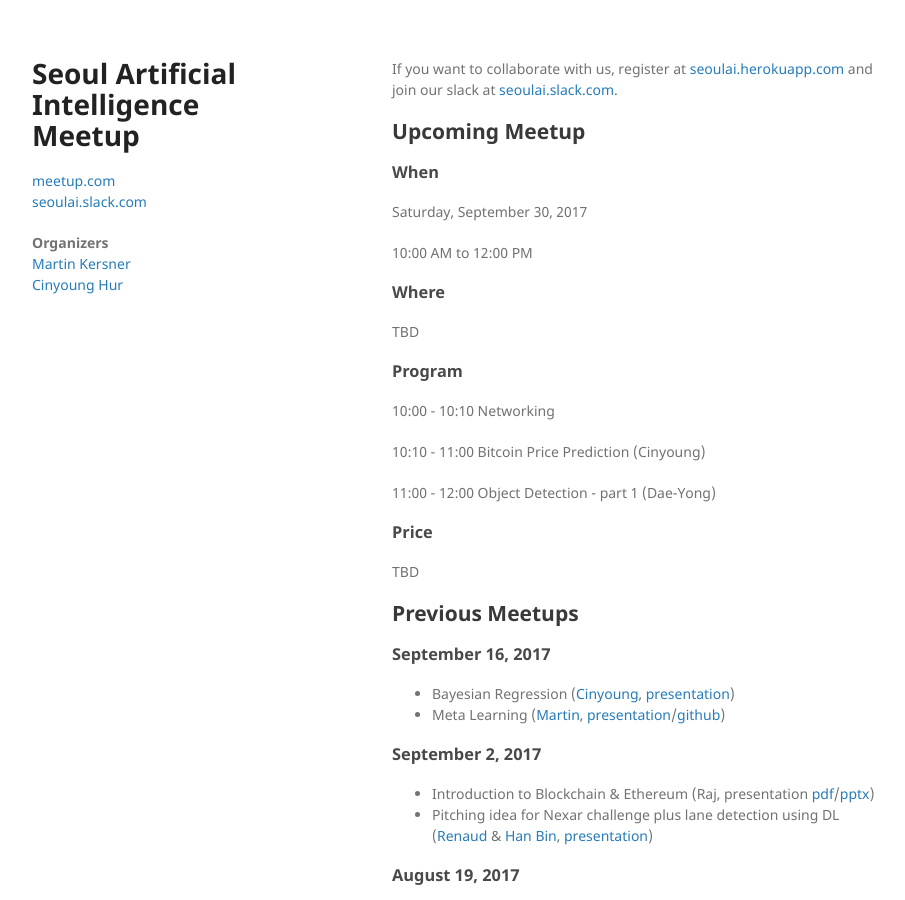
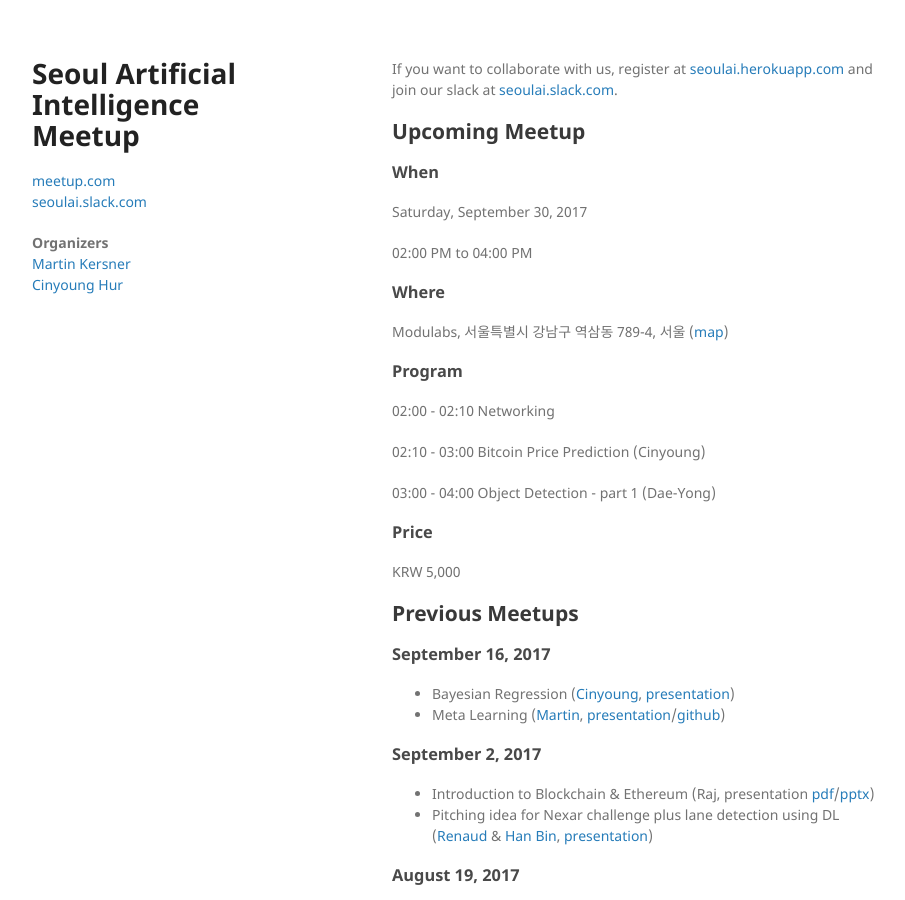
Before and after one commit to martinkersner/seoul-artificial-intelligence-meetup, a Jekyll site: the page built from docs/index.md, in a window 1280 px wide and 900 px high. Shown: the whole window, without its empty margins (178-1083 px from the left). Built offline with Jekyll 4.4.1, drawn with Linux system fonts in a browser that asks for light colours; the repository's description, which GitHub fills in, is left out.

Commit message:
announced meetup for September 30, 2017

```diff
--- a/docs/index.md
+++ b/docs/index.md
@@ -8,10 +8,11 @@
 ### When
 Saturday, September 30, 2017
 
-10:00 AM to 12:00 PM
+02:00 PM to 04:00 PM
+<!-- 10:00 AM to 12:00 PM -->
 
 ### Where
-TBD
+<!-- TBD -->
 <!--
 Songpa Makerspace, 2nd floor
 -->
@@ -22,21 +23,19 @@
 [http://songpamakers.com/](http://songpamakers.com/)
 -->
 
-<!--
-서울특별시 강남구 역삼동 789-4, 서울 ( [map](https://www.google.com/maps/search/%EC%84%9C%EC%9A%B8%ED%8A%B9%EB%B3%84%EC%8B%9C+%EA%B0%95%EB%82%A8%EA%B5%AC+%EC%97%AD%EC%82%BC%EB%8F%99+789-4,+%EC%84%9C%EC%9A%B8/@37.4972562,127.0363414,16z/data=!3m1!4b1))
--->
+Modulabs, 서울특별시 강남구 역삼동 789-4, 서울 ([map](https://www.google.com/maps/search/%EC%84%9C%EC%9A%B8%ED%8A%B9%EB%B3%84%EC%8B%9C+%EA%B0%95%EB%82%A8%EA%B5%AC+%EC%97%AD%EC%82%BC%EB%8F%99+789-4,+%EC%84%9C%EC%9A%B8/@37.4972562,127.0363414,16z/data=!3m1!4b1))
 
 ### Program
-10:00 - 10:10 Networking
+02:00 - 02:10 Networking
 
-10:10 - 11:00 Bitcoin Price Prediction (Cinyoung)
+02:10 - 03:00 Bitcoin Price Prediction (Cinyoung)
 
-11:00 - 12:00 Object Detection - part 1 (Dae-Yong)
+03:00 - 04:00 Object Detection - part 1 (Dae-Yong)
 
 ### Price
-TBD
+<!-- TBD -->
 <!-- FREE -->
-<!-- KRW 5,000 -->
+KRW 5,000
 
 
 ## Previous Meetups
```
